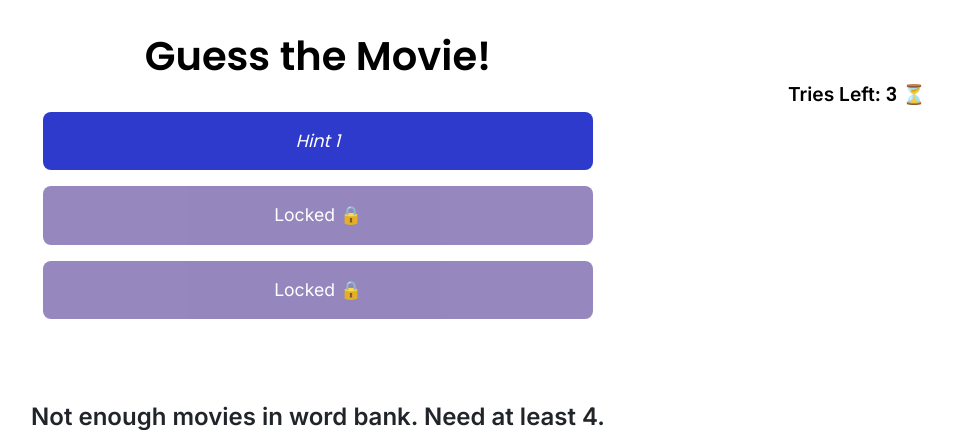
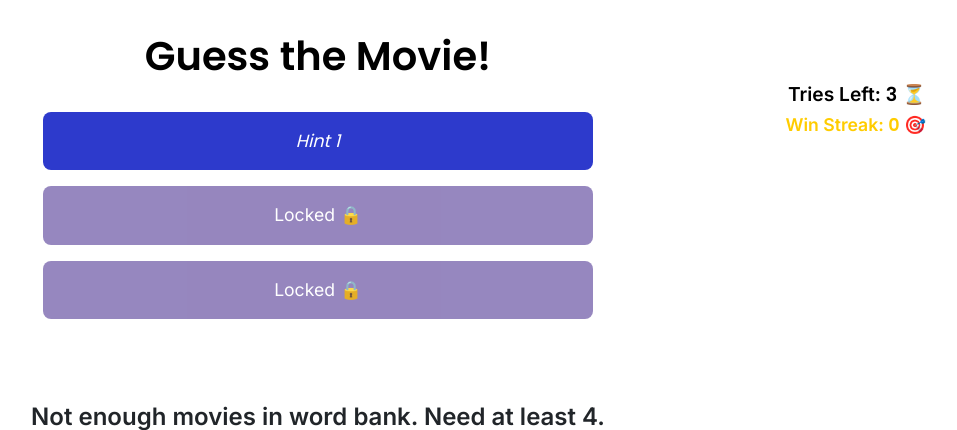
Before and after one commit to KyziaPi/Lexis_WebApp, a Flask app: template templates/filmster.html in a window 1280 px wide. Shown: the part 80-510 px from the top of the page, without its empty margins (322-1279 px from the left). Run offline with Flask 3, Linux system fonts and the light colour scheme; the template is opened without the code that fills it: most values are stand-ins (such as "Sample title", 1, 10 or a date in 2020); data that the repository does not hold is empty.

Commit message:
Filmster saved state and streak

```diff
--- a/static/css/styles.css
+++ b/static/css/styles.css
@@ -701,6 +701,15 @@
   color: #000;
 }
 
+.filmster-streak-info {
+  position: absolute;
+  top: 5rem;
+  right: 2rem;
+  font-size: 1.1rem;
+  font-weight: 600;
+  color: #ffcc00;
+}
+
 .filmster-hint {
   width: 90%;
   max-width: 550px;
--- a/static/js/filmster.js
+++ b/static/js/filmster.js
@@ -9,6 +9,7 @@
   var triesLeft = 3;
   var gameOver = false;
   var hintIndex = 0;
+  var game = "filmster";
 
   // DOM elements
   const filmsterHint1 = document.getElementById('filmster-hint1');
@@ -17,6 +18,7 @@
   const filmsterFeedback = document.getElementById('filmster-feedback');
   const filmsterTriesDisplay = document.getElementById('filmster-triesLeft');
   const filmsterChoicesContainer = document.querySelector('.filmster-choices');
+  const filmsterWinstreakDisplay = document.getElementById('filmster-winstreak');
 
   startNewGame();
 
@@ -73,6 +75,9 @@
 
       // Generate and display choices
       generateMovieChoices();
+
+      // Update win streak
+      updateWinstreakDisplay();
 
     } catch (error) {
       console.error("Error starting game:", error);
@@ -162,6 +167,7 @@
       gameOver = true;
       disableAllChoices();
       incrementWinstreak(game);
+      updateWinstreakDisplay();
       setGameOver(game, true);
       showPlayAgainButton();
     } else {
@@ -198,6 +204,7 @@
         disableAllChoices();
         highlightCorrectAnswer();
         resetWinstreak(game);
+        updateWinstreakDisplay();
         setGameOver(game, true);
         showPlayAgainButton();
       }
@@ -254,6 +261,11 @@
     filmsterChoicesContainer.innerHTML = '';
   }
 
+function updateWinstreakDisplay() {
+  const streak = getWinstreak(game);
+  filmsterWinstreakDisplay.textContent = streak;
+}
+
 function showPlayAgainButton() {
   const playAgainBtn = document.createElement('button');
   playAgainBtn.textContent = 'Play Again 🎬';
--- a/templates/filmster.html
+++ b/templates/filmster.html
@@ -8,6 +8,7 @@
 <div class="filmster">
 
   <div class="filmster-tries-info">Tries Left: <span id="filmster-triesLeft">3</span> ⏳</div>
+  <div class="filmster-streak-info">Win Streak: <span id="filmster-winstreak">0</span> 🎯</div>
 
   <h1 class="filmster-title">Guess the Movie!</h1>
 
```
